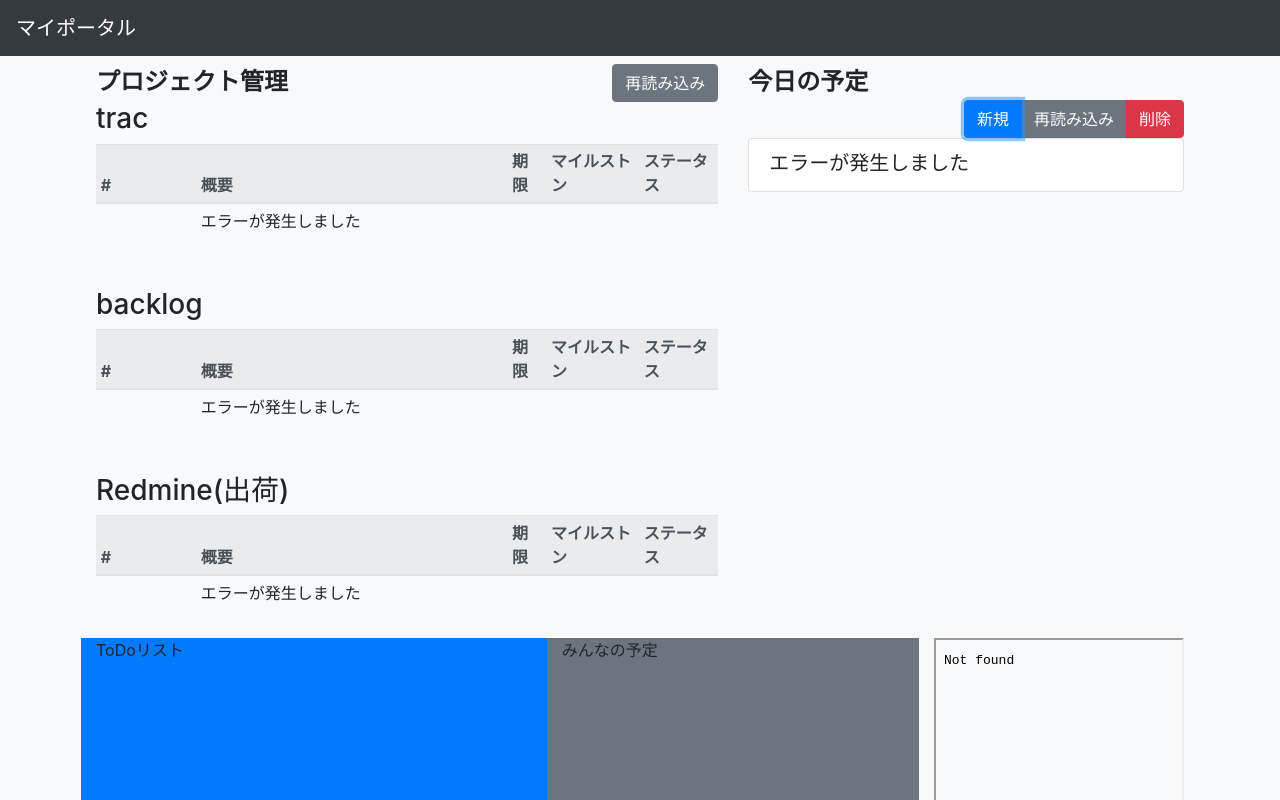
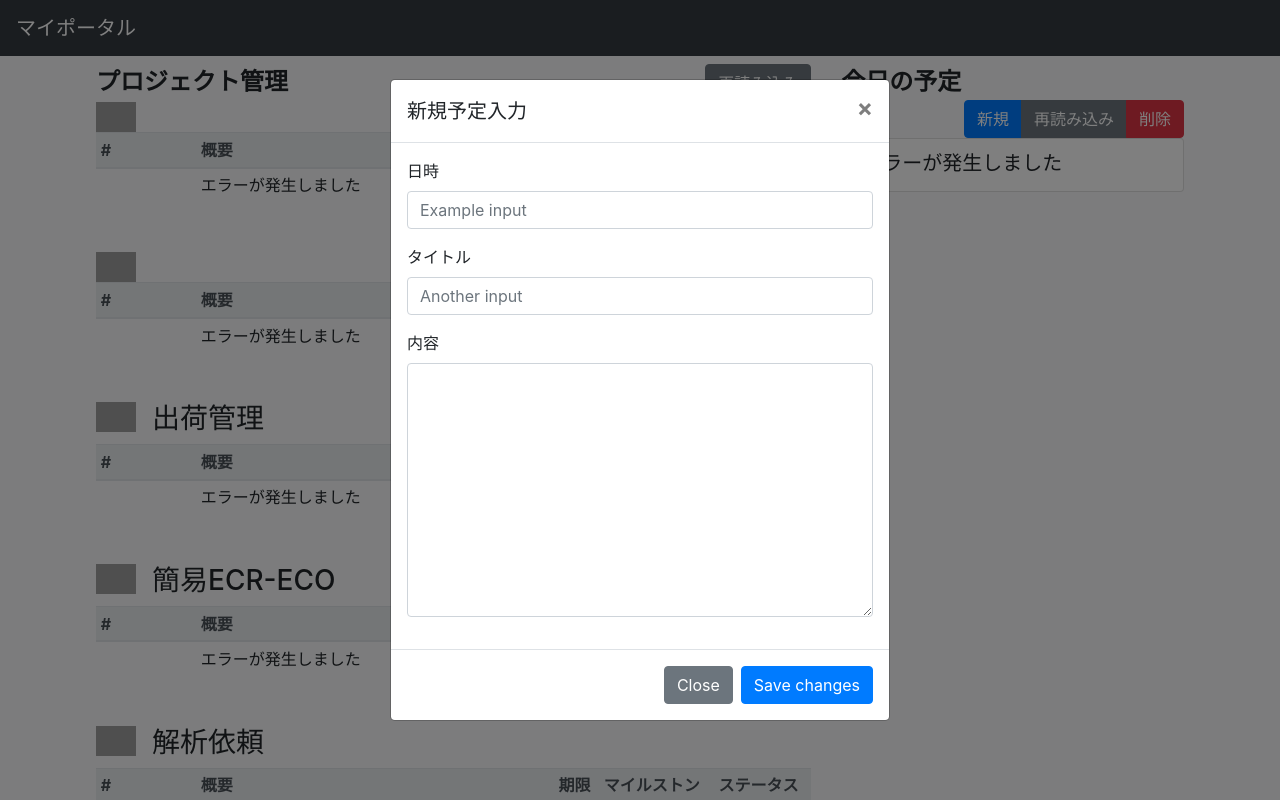
Before and after one commit to 8245snake/myportal, a plain HTML site: page page/index.html in a window 1280 px wide. Both pictures are taken after a click on the button "新規". Shown: the top 800 px of the page. Drawn offline with Linux system fonts and the light colour scheme; no server answers; grey boxes are pictures that could not be loaded.

Commit message:
レイアウト修正

```diff
--- a/page/index.html
+++ b/page/index.html
@@ -27,13 +27,17 @@
             <!-- 1段目 -->
             <div class="row">
                 <!-- チケット情報 -->
-                <div class="col-lg-7 bg-light">
+                <div class="col-lg-8 bg-light">
                     <div class="d-flex justify-content-between">
                         <span style="font-size: x-large;font-weight: bold;">プロジェクト管理</span>
                         <button type="button" class="btn btn-secondary" onclick="updateAllTickets();">再読み込み</button>
                     </div>
-                    <div style="height: 500px;overflow-y: scroll;">
-                        <h3>trac</h3>
+                    <div style="height: 800px;overflow-y: scroll;">
+                        <div class="media">
+                            <img class="d-flex align-self-end mr-3"
+                                src="https://upload.wikimedia.org/wikipedia/commons/thumb/8/80/Trac_logo.svg/200px-Trac_logo.svg.png"
+                                alt="trac" style="height: 30px;">
+                        </div>
                         <table class="table table-sm" id="trac-table">
                             <thead class="thead-light">
                                 <tr>
@@ -50,8 +54,11 @@
                                 <span class="sr-only">Loading...</span>
                             </div>
                         </div>
-
-                        <h3>backlog</h3>
+                        <div class="media">
+                            <img class="d-flex align-self-end mr-3"
+                                src="https://project-management.com/wp-content/uploads/2017/12/backlog-logo-300x89.png"
+                                alt="backlog" style="height: 30px;">
+                        </div>
                         <table class="table table-sm" id="backlog-table">
                             <thead class="thead-light">
                                 <tr>
@@ -68,8 +75,12 @@
                                 <span class="sr-only">Loading...</span>
                             </div>
                         </div>
-
-                        <h3>Redmine(出荷)</h3>
+                        <div class="media">
+                            <img class="d-flex align-self-start mr-3"
+                                src="https://upload.wikimedia.org/wikipedia/commons/archive/3/3f/20101216135906%21Redmine_logo.svg"
+                                alt="shipping" style="height: 30px;">
+                            <h3>出荷管理</h3>
+                        </div>
                         <table class="table table-sm" id="shipment-table">
                             <thead class="thead-light">
                                 <tr>
@@ -87,7 +98,12 @@
                             </div>
                         </div>
 
-                        <h3>Redmine(ECR-ECO)</h3>
+                        <div class="media">
+                            <img class="d-flex align-self-start mr-3"
+                                src="https://upload.wikimedia.org/wikipedia/commons/archive/3/3f/20101216135906%21Redmine_logo.svg"
+                                alt="shipping" style="height: 30px;">
+                            <h3>簡易ECR-ECO</h3>
+                        </div>
                         <table class="table table-sm" id="eco-table">
                             <thead class="thead-light">
                                 <tr>
@@ -105,7 +121,12 @@
                             </div>
                         </div>
 
-                        <h3>Redmine(解析依頼)</h3>
+                        <div class="media">
+                            <img class="d-flex align-self-start mr-3"
+                                src="https://upload.wikimedia.org/wikipedia/commons/archive/3/3f/20101216135906%21Redmine_logo.svg"
+                                alt="shipping" style="height: 30px;">
+                            <h3>解析依頼</h3>
+                        </div>
                         <table class="table table-sm" id="bug-table">
                             <thead class="thead-light">
                                 <tr>
@@ -126,7 +147,7 @@
 
                 </div>
                 <!-- googleカレンダー -->
-                <div class="col-lg-5 bg-light">
+                <div class="col-lg-4 bg-light">
                     <div class="d-flex justify-content-between">
                         <span style="font-size: x-large;font-weight: bold;">今日の予定</span>
                     </div>
@@ -138,13 +159,13 @@
                             </div>
                         </div>
                         <div class="btn-group" role="group" aria-label="Basic example">
-                            <button type="button" class="btn btn-primary">新規</button>
+                            <button type="button" class="btn btn-primary" data-toggle="modal" data-target="#event-modal">新規</button>
                             <button type="button" class="btn btn-secondary" onclick="updateAllEvents();">再読み込み</button>
                             <button type="button" class="btn btn-danger">削除</button>
                         </div>
                     </div>
-
-                    <div class="list-group" id="event-list"  style="height: 500px;overflow-y: scroll;">
+                    <!-- リスト -->
+                    <div class="list-group" id="event-list" style="height: 800px;overflow-y: scroll;">
                     </div>
                 </div>
             </div>
@@ -181,6 +202,47 @@
                     バス時刻表
                 </div>
             </div>
+            <!-- Button trigger modal -->
+            <!-- <button type="button" class="btn btn-primary" data-toggle="modal" data-target="#event-modal">
+                Launch centered demo modal
+            </button> -->
+
+            <!-- カレンダー入力のModal -->
+            <div class="modal" id="event-modal" tabindex="-1" role="dialog"
+                aria-labelledby="event-modal-label" aria-hidden="true">
+                <div class="modal-dialog modal-dialog-centered" role="document">
+                    <div class="modal-content">
+                        <div class="modal-header">
+                            <h5 class="modal-title" id="event-modal-label">新規予定入力</h5>
+                            <button type="button" class="close" data-dismiss="modal" aria-label="Close">
+                                <span aria-hidden="true">&times;</span>
+                            </button>
+                        </div>
+                        <div class="modal-body">
+                            <form>
+                                <div class="form-group">
+                                    <label for="event-modal-datetime">日時</label>
+                                    <input type="text" class="form-control" id="event-modal-datetime"
+                                        placeholder="Example input">
+                                </div>
+                                <div class="form-group">
+                                    <label for="event-modal-title">タイトル</label>
+                                    <input type="text" class="form-control" id="event-modal-title"
+                                        placeholder="Another input">
+                                </div>
+                                <div class="form-group">
+                                    <label for="event-modal-description">内容</label>
+                                    <textarea id="event-modal-description" class="form-control" rows="10"></textarea>
+                                </div>
+                            </form>
+                        </div>
+                        <div class="modal-footer">
+                            <button type="button" class="btn btn-secondary" data-dismiss="modal">Close</button>
+                            <button type="button" class="btn btn-primary">Save changes</button>
+                        </div>
+                    </div>
+                </div>
+            </div>
         </div>
     </div>
 </body>
```
